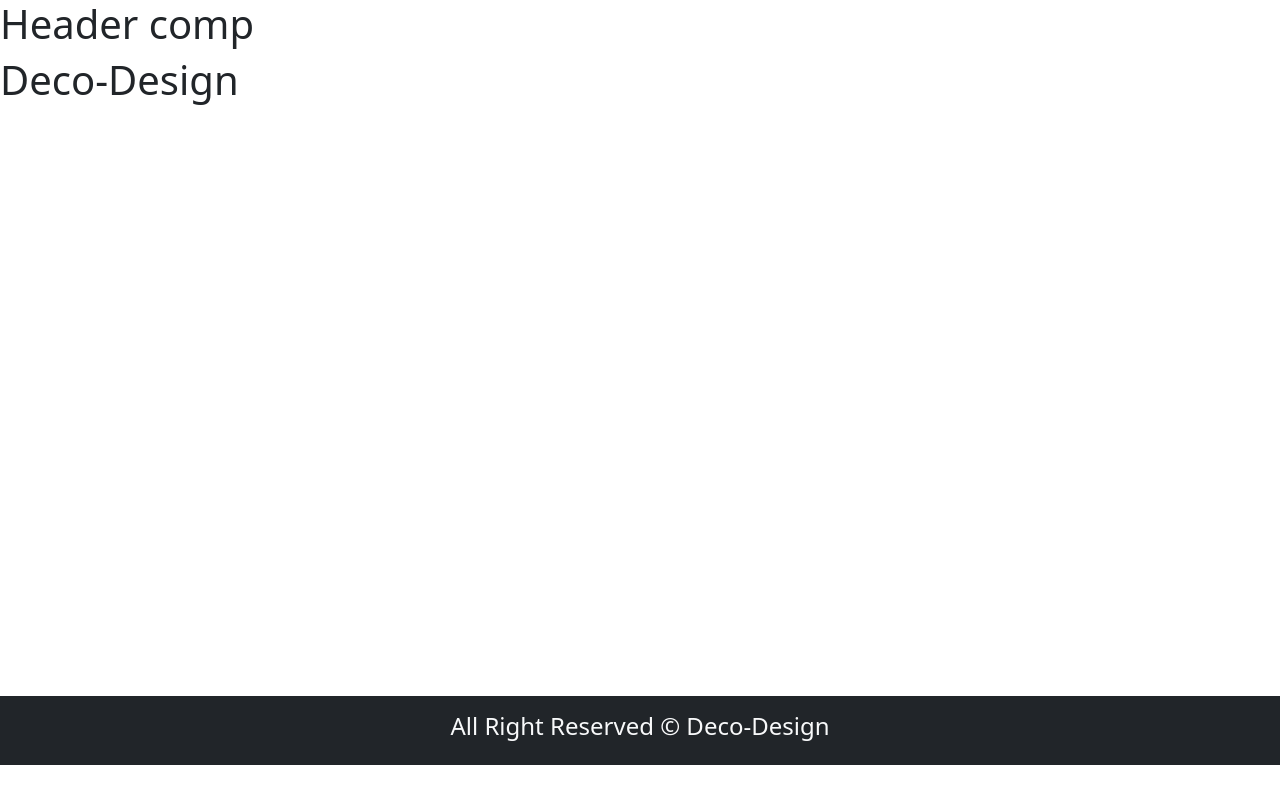
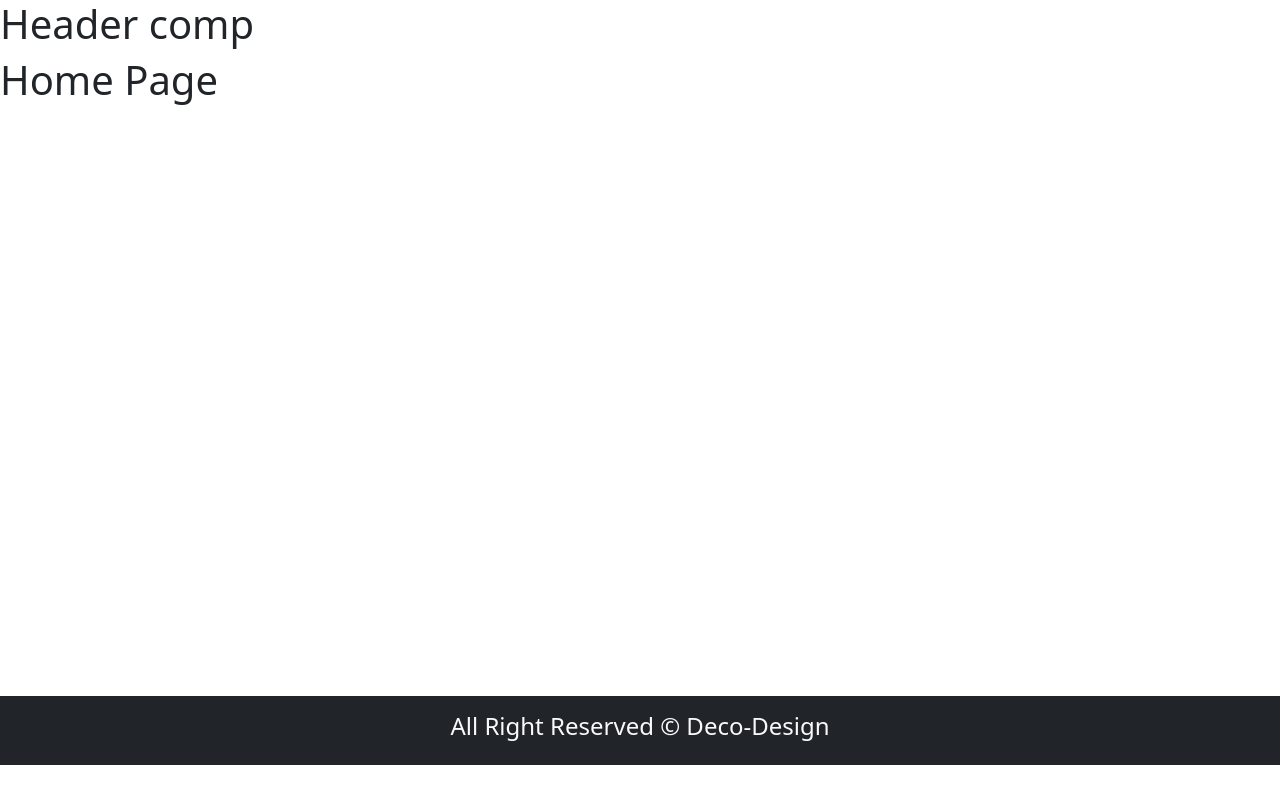
Before and after one commit to capmahin/Deco-Desgin-app, a React (Create React App) app in the folder client/: page / in a window 1280 px wide. Built offline with nearby package versions, Linux system fonts and the light colour scheme; the HTML template or start-up script is replaced by a standard one.

Commit message:
add HomePage

```diff
--- a/client/src/App.js
+++ b/client/src/App.js
@@ -1,13 +1,12 @@
-
-import './App.css';
-import Layout from './components/Layout/Layout'
+import {Routes,Route} from 'react-router-dom'
+import HomePage from "./pages/HomePage";
 
 function App() {
   return (
     <>
-    <Layout>
-    <h1>Deco-Design</h1>
-    </Layout>
+    <Routes>
+      <Route path="/" element={<HomePage/>}/>
+    </Routes>
 
     </>
   );
```
